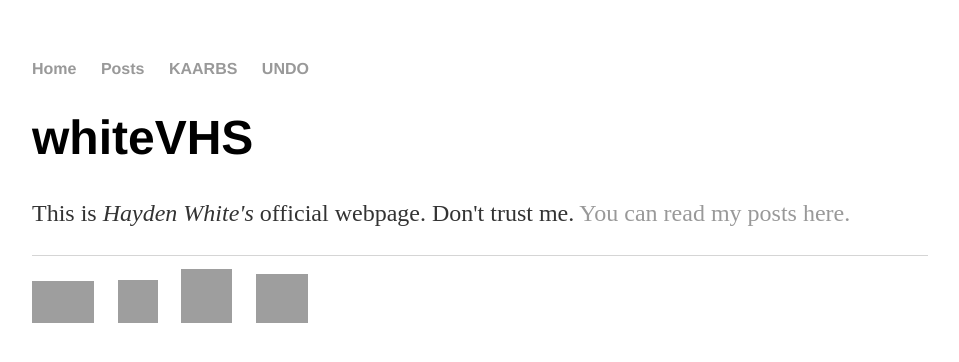
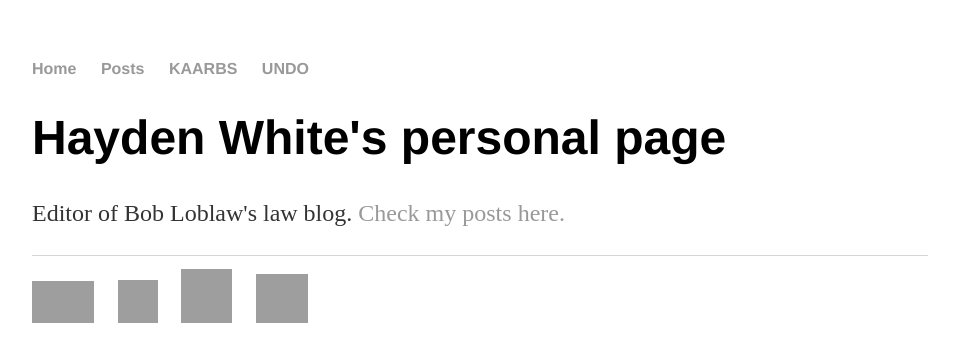
Before and after one commit to whiteVHS/whiteVHS.github.io, a Jekyll site: the page built from index.html, in a window 1280 px wide. Shown: the top 362 px of the page, without its empty margins (160-1119 px from the left). Built offline with Jekyll 4.4.1, drawn with Linux system fonts in a browser that asks for light colours; grey boxes are pictures that could not be loaded.

Commit message:
Update index.html

```diff
--- a/index.html
+++ b/index.html
@@ -3,6 +3,6 @@ layout: default
 title: Happy Hacking!
 ---
 <div class="blurb">
-        <h1>whiteVHS</h1>
-	<p>This is <em>Hayden White's</em> official webpage. Don't trust me. <a href="/blog">You can read my posts here.</a></p>
+        <h1>Hayden White's personal page</h1>
+	<p>Editor of Bob Loblaw's law blog. <a href="/blog">Check my posts here.</a></p>
 </div><!-- /.blurb -->
```
